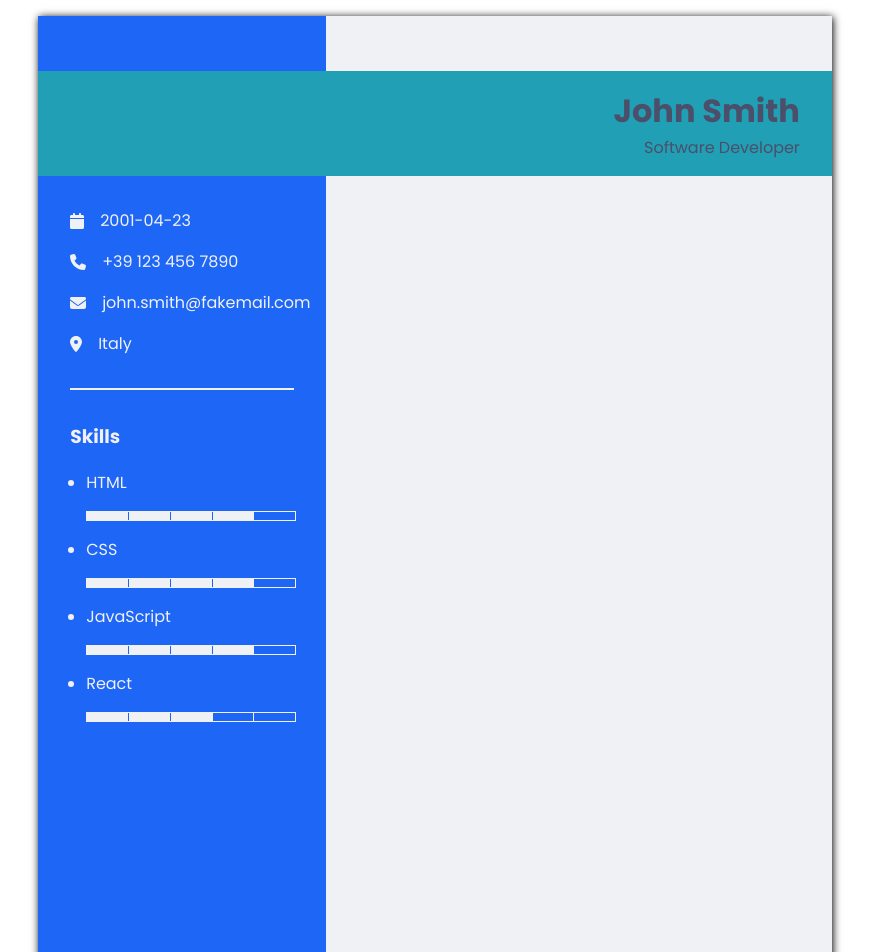
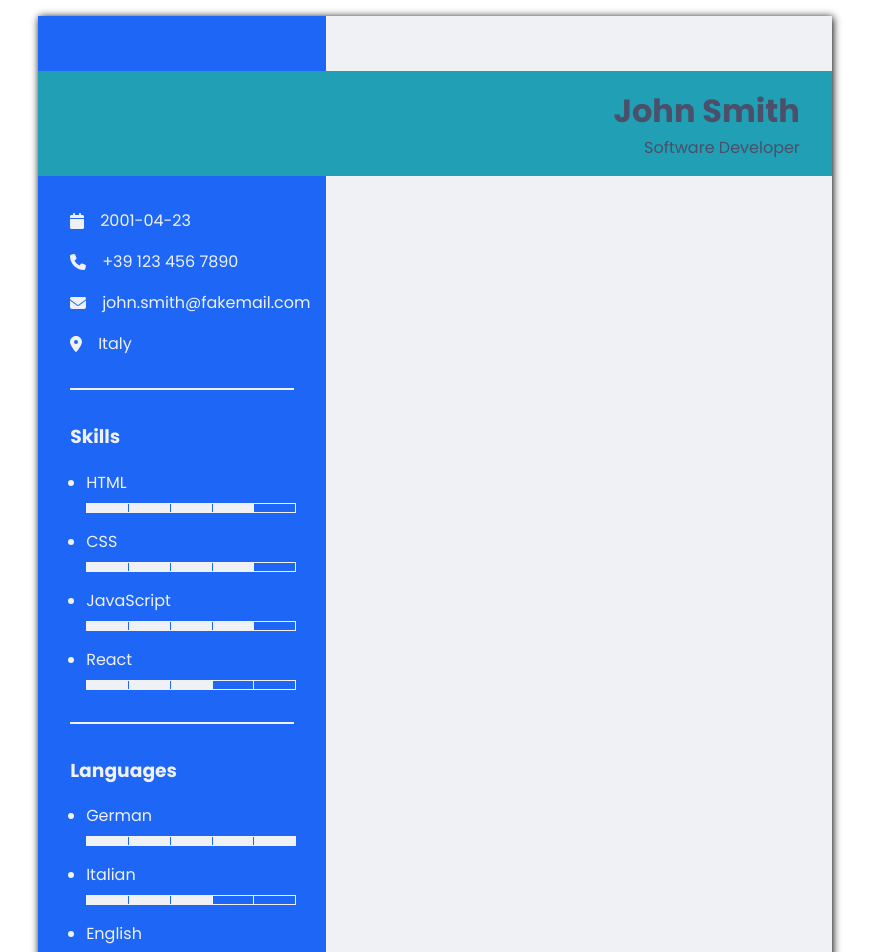
Before and after one commit to Thomsn1337/cv-app, a React (Vite) app: page / in a window 1280 px wide. Shown: the top 952 px of the page, without its empty margins (205-1076 px from the left). Built offline with nearby package versions, Linux system fonts and the light colour scheme.

Commit message:
feat: add languages section to sidebar

```diff
--- a/src/components/cvViewer.jsx
+++ b/src/components/cvViewer.jsx
@@ -41,7 +41,6 @@ export default function CVViewer({ cvData }) {
                             <h3>Skills</h3>
                             <ul>
                                 {skills.map((skill, index) => {
-                                    console.log(skill);
                                     return (
                                         <li key={index}>
                                             <SkillInfo
@@ -55,6 +54,27 @@ export default function CVViewer({ cvData }) {
                         </section>
                     </>
                 )}
+
+                {languages.length !== 0 && (
+                    <>
+                        <div className="separator"></div>
+                        <section className="languages">
+                            <h3>Languages</h3>
+                            <ul>
+                                {languages.map((language, index) => {
+                                    return (
+                                        <li key={index}>
+                                            <SkillInfo
+                                                name={language.name}
+                                                rating={language.rating}
+                                            />
+                                        </li>
+                                    );
+                                })}
+                            </ul>
+                        </section>
+                    </>
+                )}
             </div>
             <div className="cv-content"></div>
         </div>
--- a/src/styles/cvViewer.css
+++ b/src/styles/cvViewer.css
@@ -12,6 +12,7 @@
     grid-template-columns: [header-start sidebar-start] 18rem [sidebar-end content-start] 1fr [header-end content-end];
     grid-template-rows: [header-start sidebar-start] 10rem [header-end content-start] 1fr [sidebar-end content-end];
 }
+
 .cv-header {
     background: var(--color-header);
     grid-area: header-start / header-start / header-end / header-end;
@@ -55,11 +56,18 @@
     margin: 2rem 0;
 }
 
-.skills ul {
+.skills ul,
+.languages ul {
     margin: 0;
     padding: 0;
 }
 
-.skills li {
+.skills li,
+.languages li {
     margin-left: 1rem;
 }
+
+.skills p,
+.languages p {
+    margin-bottom: 0.5rem;
+}
```
